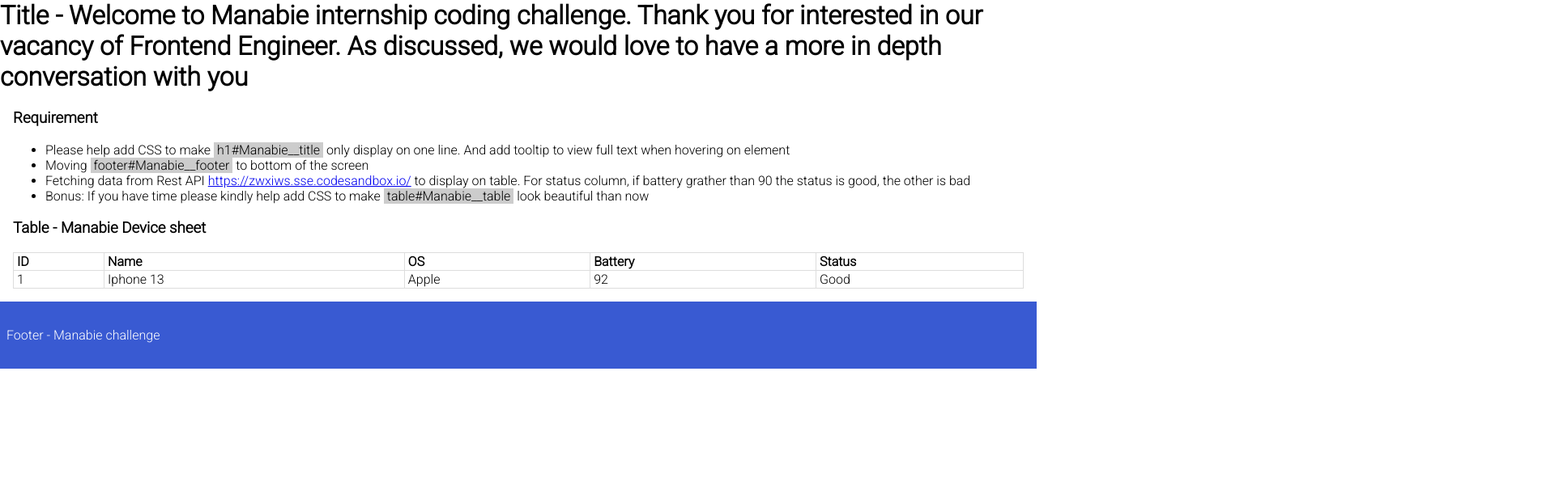
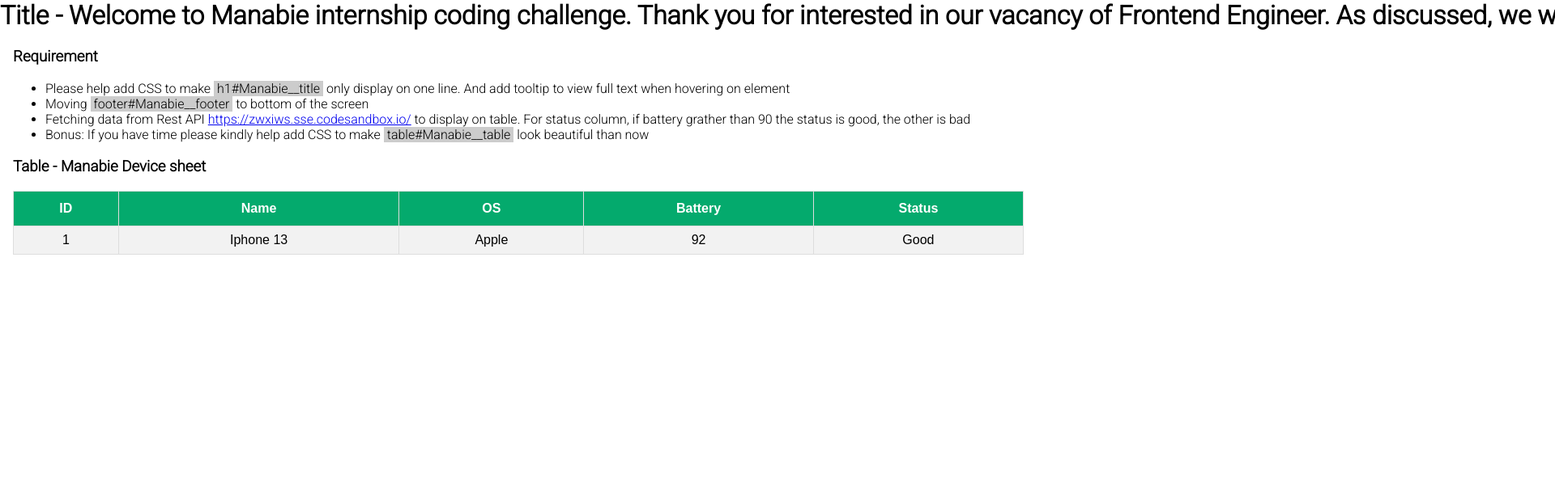
Before and after one commit to thanhmeo123/-internship-challenge--Cong-Thanh, a website: page index.html in a window 1280 px wide. Shown: the top 616 px of the page at 81% size, 1920 px wide, since content can reach past the window. Drawn offline with Linux system fonts and the light colour scheme; no server answers.

Commit message:
Add files via upload

```diff
--- a/index.html
+++ b/index.html
@@ -1,13 +1,11 @@
 <html>
+
 <head>
     <title>Manabie Internship challenge</title>
     <meta http-equiv="Content-Type" content="text/html; charset=utf-8" />
     <link rel="preconnect" href="https://fonts.googleapis.com" />
     <link rel="preconnect" href="https://fonts.gstatic.com" crossorigin />
-        <link
-            href="https://fonts.googleapis.com/css2?family=Roboto:wght@100;300&display=swap"
-            rel="stylesheet"
-        />
+    <link href="https://fonts.googleapis.com/css2?family=Roboto:wght@100;300&display=swap" rel="stylesheet" />
 
     <style type="text/css">
         body {
@@ -16,38 +14,100 @@
             font-family: "Roboto", sans-serif;
             min-height: 100vh;
         }
+
         footer {
             background-color: rgb(57, 90, 210);
             padding: 16px 8px;
             color: white;
         }
+
         main {
             margin: 16px;
         }
+
         table {
             border-collapse: collapse;
             width: 100%;
         }
+
         table td,
         table th {
             border: 1px solid #ddd;
             padding-left: 4px;
             padding-right: 4px;
         }
+
         table th {
             text-align: left;
         }
+
         span.Manabie__quote {
             background-color: #cccccc;
             padding-left: 4px;
             padding-right: 4px;
         }
+
+        .Manabie__title {
+            white-space: nowrap;
+            width: auto;
+            overflow: hidden;
+            text-overflow: ellipsis;
+        }
+
+        .Manabie__title:hover {
+            overflow: visible;
+            word-wrap: normal;
+        }
+
+        .Manabie__footer {
+            position: fixed;
+            left: 0px;
+            bottom: 0px;
+            height: 30px;
+            width: 100%;
+        }
+
+        .container {
+            height: auto;
+        }
+
+        #Manabie__table {
+            font-family: Arial, Helvetica, sans-serif;
+            border-collapse: collapse;
+            width: 100%;
+            text-align: center;
+        }
+
+        #Manabie__table td,
+        #Manabie__table th {
+            border: 1px solid #ddd;
+            padding: 8px;
+
+        }
+
+        #Manabie__table tr:nth-child(even) {
+            background-color: #f2f2f2;
+        }
+
+        #Manabie__table tr:hover {
+            background-color: #ddd;
+        }
+
+        #Manabie__table th {
+            padding-top: 12px;
+            padding-bottom: 12px;
+            text-align: left;
+            background-color: #04AA6D;
+            color: white;
+            text-align: center;
+        }
     </style>
 </head>
 
 <body>
+    <div class="container">
         <!-- Please help add CSS to make this title only display on one line and add tooltip to view full text -->
-        <h1 id="Manabie__title">
+        <h1 id="Manabie__title" class="Manabie__title">
             Title - Welcome to Manabie internship coding challenge. Thank you
             for interested in our vacancy of Frontend Engineer. As discussed, we
             would love to have a more in depth conversation with you
@@ -69,9 +129,7 @@
                 </li>
                 <li>
                     Fetching data from Rest API
-                    <a target="_blank" href="https://zwxiws.sse.codesandbox.io/"
-                        >https://zwxiws.sse.codesandbox.io/</a
-                    >
+                    <a target="_blank" href="https://zwxiws.sse.codesandbox.io/">https://zwxiws.sse.codesandbox.io/</a>
                     to display on table. For status column, if battery grather
                     than 90 the status is good, the other is bad
                 </li>
@@ -82,7 +140,7 @@
                 </li>
             </ul>
             <h3>Table - Manabie Device sheet</h3>
-            <table id="Manabie__table">
+            <table id="Manabie__table" class="Manabie__table">
                 <tr>
                     <th>ID</th>
                     <th>Name</th>
@@ -95,9 +153,11 @@
         </main>
 
         <!-- Moving footer on the bottom of the screen -->
-        <footer id="Manabie__footer">
+        <footer id="Manabie__footer" class="Manabie__footer">
             <p>Footer - Manabie challenge</p>
         </footer>
+    </div>
+
 </body>
 
 <script>
@@ -118,5 +178,26 @@
         cellStatus.innerHTML = "Good";
     }
     addNewCellInTable();
+
+
+    const endpoint = 'https://zwxiws.sse.codesandbox.io/';
+    const tr = document.getElementById('Manabie__table');
+        let pin;
+        let trangThai;
+
+        fetch(endpoint)
+          .then(blob => blob.json())
+          .then(data => handleDates(data));
+
+        //   function handleDates(data) {
+        //     pin = data;
+        //     trangThai = pin["phan tram"].events;
+        //       }
+
+        //     }).join('');
+        //   tr.innerHTML = html;
+        // }
+
 </script>
+
 </html>
```
Lines whose indentation alone changed are shown as unchanged.
